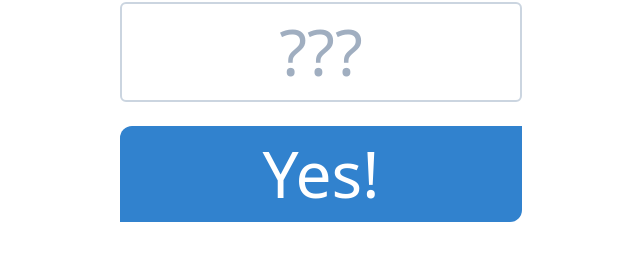
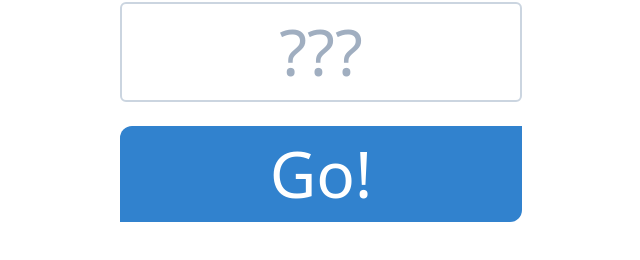
Before and after one commit to BuggySteve/sowiso-developer-assignment, a React (Create React App) app: page / in a window 1280 px wide. Shown: the part 294-554 px from the top of the page, without its empty margins (319-959 px from the left). Built offline with nearby package versions, Linux system fonts and the light colour scheme.

Commit message:
button text

```diff
--- a/src/components/AnswerForm.js
+++ b/src/components/AnswerForm.js
@@ -35,7 +35,7 @@ export default function Sum({ setUserAnswer }) {
         onClick={() => handleAnswerClick()}
         className="mt-6 w-full bg-blue-600 hover:bg-blue-700 focus:outline-none text-white rounded-br-xl rounded-tl-xl h-24 text-6xl "
       >
-        Yes!
+        Go!
       </button>
       {hasError ? (
         <Fade>
```
